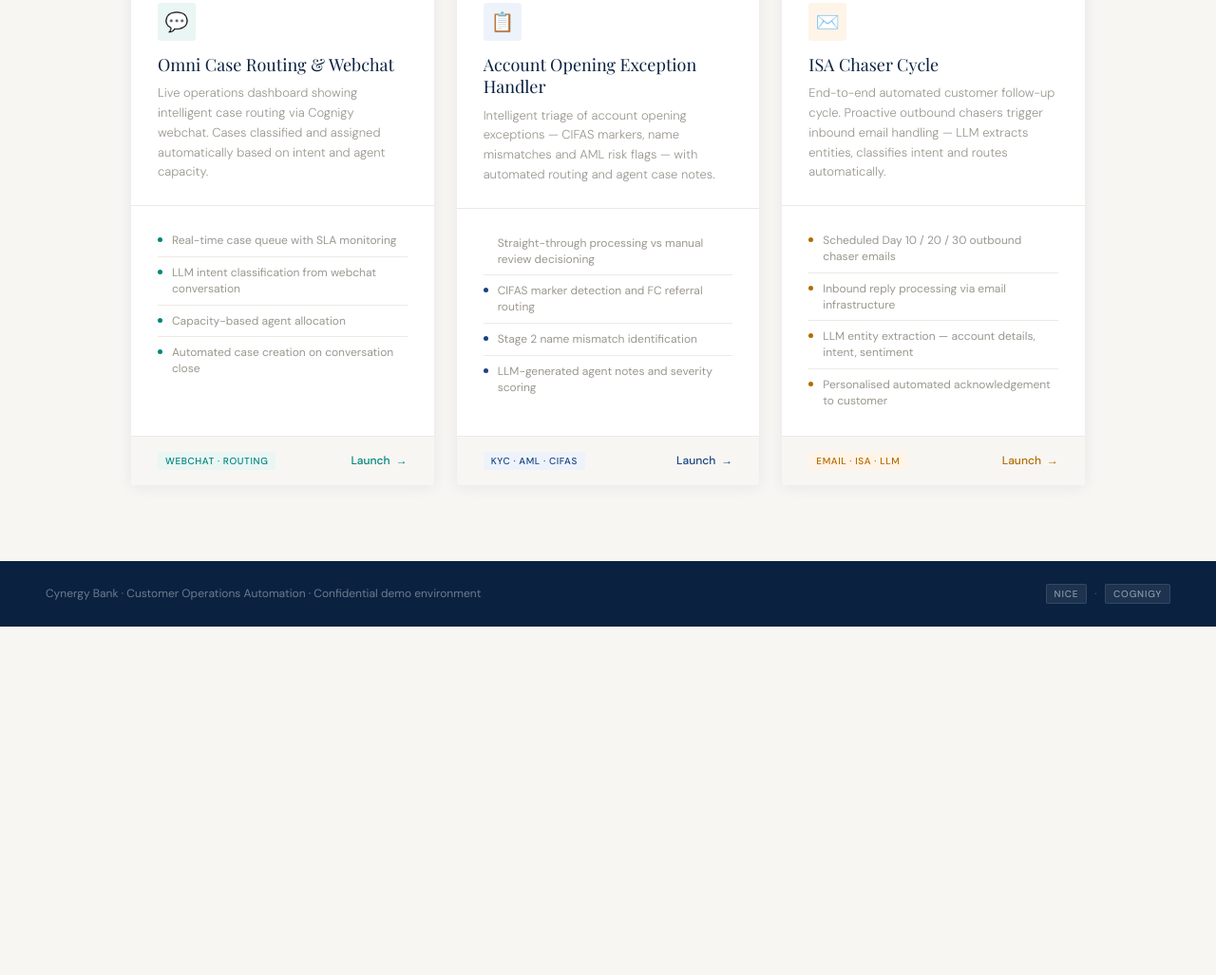
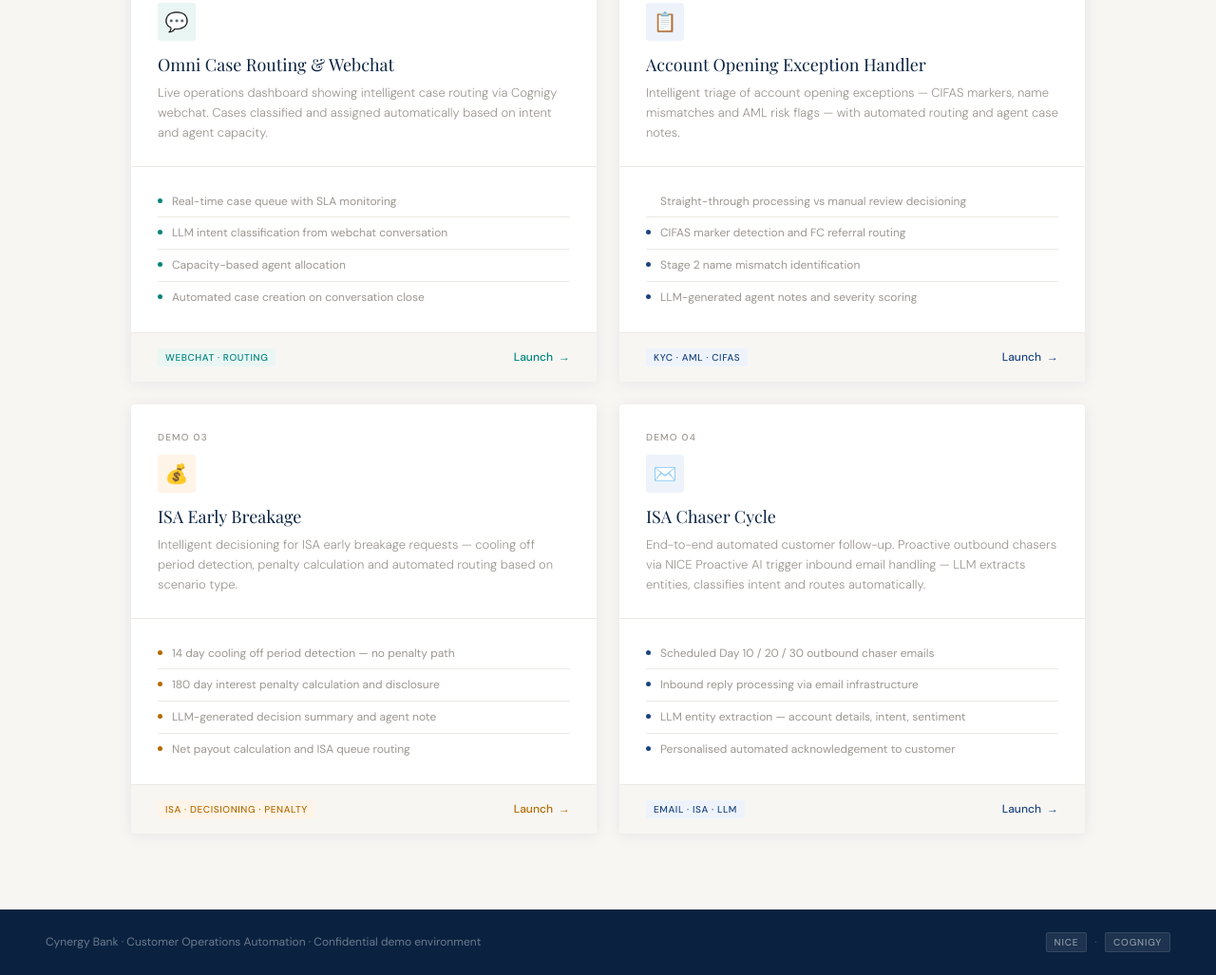
Before and after one commit to andymartinnice2025/cynergy_demo, a plain HTML site: page index.html in a window 1280 px wide. Shown: the part 541-1568 px from the top of the page at 95% size. Before the commit the page ends 1201 px from the top, so only its background shows below. Drawn offline with nearby package versions, Linux system fonts and the light colour scheme.

Commit message:
Update index.html

```diff
--- a/index.html
+++ b/index.html
@@ -116,7 +116,7 @@
     margin: 0 auto;
     padding: 60px 48px 80px;
     display: grid;
-    grid-template-columns: repeat(3, 1fr);
+    grid-template-columns: repeat(2, 1fr);
     gap: 24px;
   }
 
@@ -358,34 +358,65 @@
     </div>
   </a>
 
-  <a class="demo-card" href="cynergy-chaser-cycle.html">
+  <a class="demo-card" href="cynergy-isa-breakage.html">
     <div class="demo-card-header">
       <div class="demo-number">Demo 03</div>
-      <div class="demo-icon" style="background:#fff4e8">✉️</div>
-      <div class="demo-title">ISA Chaser Cycle</div>
-      <div class="demo-desc">End-to-end automated customer follow-up cycle. Proactive outbound chasers trigger inbound email handling — LLM extracts entities, classifies intent and routes automatically.</div>
+      <div class="demo-icon" style="background:#fff4e8">💰</div>
+      <div class="demo-title">ISA Early Breakage</div>
+      <div class="demo-desc">Intelligent decisioning for ISA early breakage requests — cooling off period detection, penalty calculation and automated routing based on scenario type.</div>
     </div>
     <div class="demo-card-body">
       <div class="capability">
         <div class="capability-dot" style="background:#b36b00"></div>
+        <span>14 day cooling off period detection — no penalty path</span>
+      </div>
+      <div class="capability">
+        <div class="capability-dot" style="background:#b36b00"></div>
+        <span>180 day interest penalty calculation and disclosure</span>
+      </div>
+      <div class="capability">
+        <div class="capability-dot" style="background:#b36b00"></div>
+        <span>LLM-generated decision summary and agent note</span>
+      </div>
+      <div class="capability">
+        <div class="capability-dot" style="background:#b36b00"></div>
+        <span>Net payout calculation and ISA queue routing</span>
+      </div>
+    </div>
+    <div class="demo-card-footer">
+      <span class="demo-tag" style="background:#fff4e8;color:#b36b00">ISA · Decisioning · Penalty</span>
+      <span class="launch-text" style="color:#b36b00">Launch <span class="arrow">→</span></span>
+    </div>
+  </a>
+
+  <a class="demo-card" href="cynergy-ops-dashboard.html">
+    <div class="demo-card-header">
+      <div class="demo-number">Demo 04</div>
+      <div class="demo-icon" style="background:#eef3fb">✉️</div>
+      <div class="demo-title">ISA Chaser Cycle</div>
+      <div class="demo-desc">End-to-end automated customer follow-up. Proactive outbound chasers via NICE Proactive AI trigger inbound email handling — LLM extracts entities, classifies intent and routes automatically.</div>
+    </div>
+    <div class="demo-card-body">
+      <div class="capability">
+        <div class="capability-dot" style="background:#1a4480"></div>
         <span>Scheduled Day 10 / 20 / 30 outbound chaser emails</span>
       </div>
       <div class="capability">
-        <div class="capability-dot" style="background:#b36b00"></div>
+        <div class="capability-dot" style="background:#1a4480"></div>
         <span>Inbound reply processing via email infrastructure</span>
       </div>
       <div class="capability">
-        <div class="capability-dot" style="background:#b36b00"></div>
+        <div class="capability-dot" style="background:#1a4480"></div>
         <span>LLM entity extraction — account details, intent, sentiment</span>
       </div>
       <div class="capability">
-        <div class="capability-dot" style="background:#b36b00"></div>
+        <div class="capability-dot" style="background:#1a4480"></div>
         <span>Personalised automated acknowledgement to customer</span>
       </div>
     </div>
     <div class="demo-card-footer">
-      <span class="demo-tag" style="background:#fff4e8;color:#b36b00">Email · ISA · LLM</span>
-      <span class="launch-text" style="color:#b36b00">Launch <span class="arrow">→</span></span>
+      <span class="demo-tag" style="background:#eef3fb;color:#1a4480">Email · ISA · LLM</span>
+      <span class="launch-text" style="color:#1a4480">Launch <span class="arrow">→</span></span>
     </div>
   </a>
 
```
